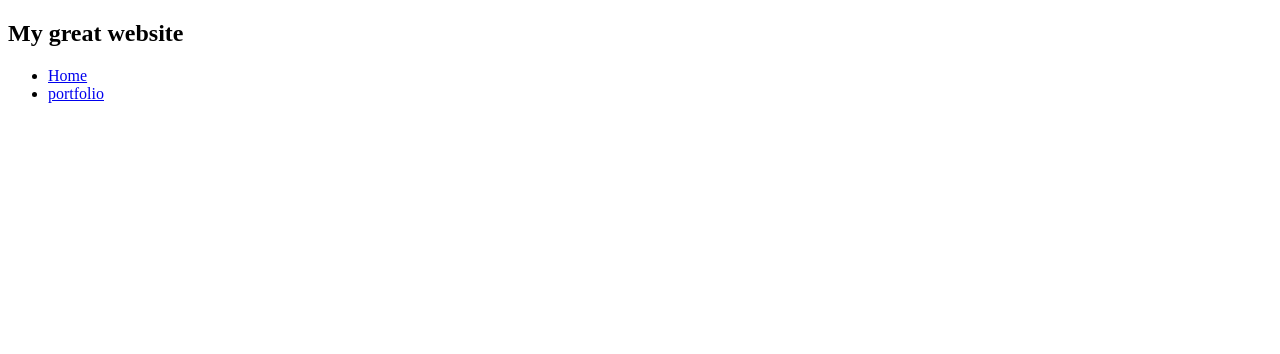
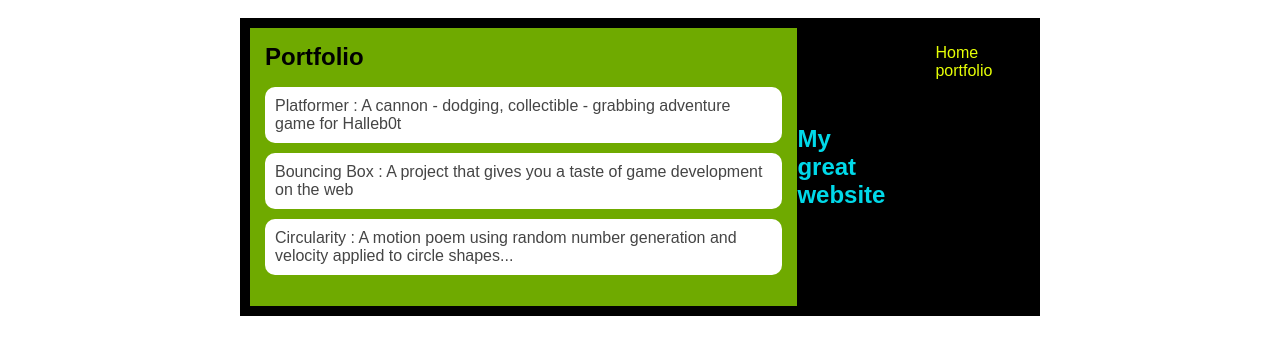
Before and after one commit to Justinpual/Justinpual.github.io, a plain HTML site: page portfolio.html in a window 1280 px wide. Drawn offline with Linux system fonts and the light colour scheme.

Commit message:
add portfolio.html file

```diff
--- a/portfolio.html
+++ b/portfolio.html
@@ -2,18 +2,30 @@
 <html>
     <head>
         <title>justins website </title>
+        <link rel="stylesheet" href="style.css">
     </head>
 
     <body>
       <div id="all-contents">
         <nav>
+            <main>
+                <div class="content">
+                        <h1>Portfolio</h1>
+                    <ul id="portfolio">
+                        <li><a href="projects/platformer/">Platformer : A cannon - dodging, collectible - grabbing adventure game for Halleb0t</a></li>
+                        <li><a href="projects/bouncing-box/">Bouncing Box : A project that gives you a taste of game development on the web </a></li>
+                        <li><a href="projects/circularity/">Circularity : A motion poem using random number generation and velocity applied to circle shapes...</a></li>
+                    </ul>
+                </div>
+            </main>
             <h1>My great website</h1>
             <ul id="nav-ul">
                 <li class="nav-li">
-                    <a href="index.html"> Home </a>
+                    <a class="nav-a" href="index.html"> Home </a>
                 </li>
                 <li class="nav-li">
-                    <a href="portfolio.html"> portfolio</a>
+                    <a class= "nav-a"
+        href="portfolio.html"> portfolio</a>
                 </li>
             </ul>
         </nav>
--- a/style.css
+++ b/style.css
@@ -62,3 +62,28 @@ h2,
 h3 {
   margin: 0px;
 }
+ /* portfolio styles */
+ .content h1 {
+  color: black;
+}
+
+#portfolio {
+  list-style-type: none;
+  padding-left: 0;
+}
+
+#portfolio li {
+  background: #fff;
+  padding: 10px;
+  border-radius: 10px;
+  margin-bottom: 10px;
+}
+
+#portfolio li:hover {
+  background: #eee;
+}
+
+#portfolio a {
+  text-decoration: none;
+  color: #454545;
+}
```
